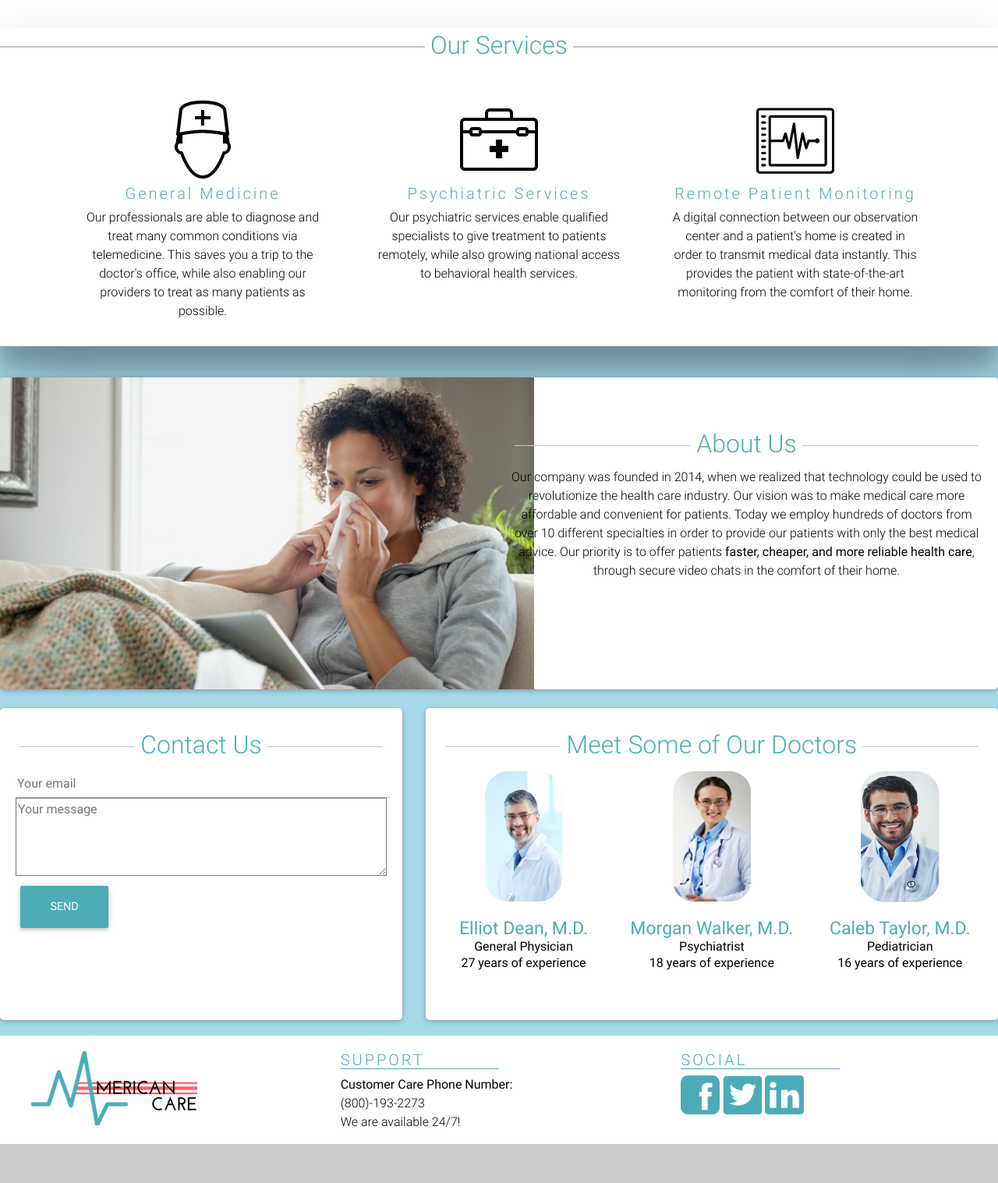
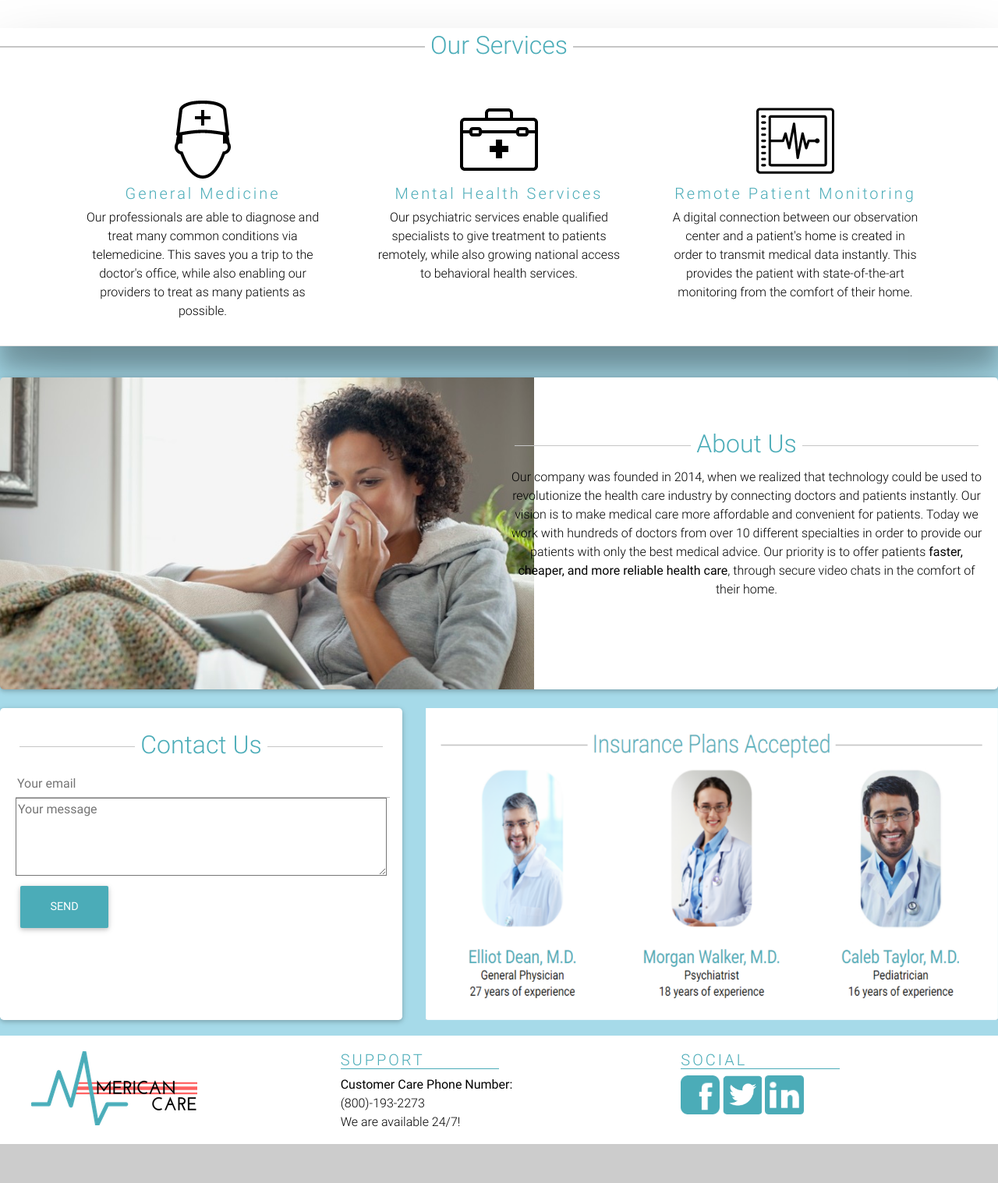
Before and after one commit to avohs24/AmericanCare, a PHP site: page / in a window 1280 px wide. Shown: the part 809-2326 px from the top of the page at 78% size. Run offline with PHP 8.4, Linux system fonts and the light colour scheme; some libraries are stand-ins or nearby versions.

Commit message:
carousel

```diff
--- a/assets/css/style.css
+++ b/assets/css/style.css
@@ -121,6 +121,9 @@ p {
 
 .btn-lg {
   background-color: #4bacb8;
+}
+.btn-lg:hover{
+  background-color: #D36B6D;
 }
 
 a.nav-item {
@@ -267,3 +270,8 @@ h5.title {
 
 }
 }
+
+img.w-100 {
+  height: 400px;
+
+}
--- a/index.html
+++ b/index.html
@@ -132,7 +132,7 @@
             <div class="col s12 m4">
               <div class="icon-block">
                 <h2 class="center"><img src='assets/images/bag.png'></h2>
-                <h5 id='services' class="center">Psychiatric Services</h5>
+                <h5 id='services' class="center">Mental Health Services</h5>
 
                 <p class="light">Our psychiatric services enable qualified specialists to give treatment to patients remotely, while also growing national access to behavioral health services.</p>
               </div>
@@ -167,7 +167,7 @@
                 <div class="divider-new dividerLine about_us">
                   <h2 id='services'>About Us</h2>
                 </div>
-                <p id='about'>Our company was founded in 2014, when we realized that technology could be used to revolutionize the health care industry. Our vision was to make medical care more affordable and convenient for patients. Today we employ hundreds of doctors
+                <p id='about'>Our company was founded in 2014, when we realized that technology could be used to revolutionize the health care industry by connecting doctors and patients instantly. Our vision is to make medical care more affordable and convenient for patients. Today we work with hundreds of doctors
                   from over 10 different specialties in order to provide our patients with only the best medical advice. Our priority is to offer patients <strong>faster, cheaper, and more reliable health care</strong>, through secure video chats in the
                   comfort of their home. </p>
               </div>
@@ -189,7 +189,7 @@
             <input type="email" name="email" placeholder="Your email">
             <textarea name="message" placeholder="Your message"></textarea>
 
-            <button type="submit" class="btn btn-indigo btn-lg wow fadeInDown">Send</button>
+            <button type="submit" class="btn btn-lg wow fadeInDown">Send</button>
 
 
           </form>
@@ -197,42 +197,25 @@
         </div>
       </div>
       <div class='col-md-7'>
-        <div class='card card-body'>
-          <div class="divider-new dividerLine">
-            <h2 class='contact_us' id='services'>Meet Some of Our Doctors</h2>
-          </div>
-          <div class='row'>
-            <div class='col-md-4 docRow'>
-              <img class='img-fluid doc-pic' src='./assets/images/docc3.jpg'>
+
+
+        <div id="carousel" class="carousel slide carousel-fade" data-ride="carousel">
+
+            <div class="carousel-inner" role="listbox">
+                <div class="carousel-item active">
+                        <img class="d-block w-100 img-fluid" src="./assets/images/all-docs.png" alt="First slide">
+                </div>
+                <div class="carousel-item">
+
+                        <img class="d-block w-100 img-fluid" src="./assets/images/insurance.png" alt="Second slide">
+
+                </div>
             </div>
-            <div class='col-md-4 docRow'>
-              <img class='img-fluid doc-pic' src='./assets/images/girl-doc.jpg'>
-            </div>
-            <div class='col-md-4 docRow'>
-              <img class='img-fluid doc-pic' src='./assets/images/docc2.jpg'>
-            </div>
-          </div>
-          <div class='row'>
-            <div class='col-md-4 experience'>
-              <h6> Elliot Dean, M.D.</h6>
-              <p> General Physician</p>
-              <p>27 years of experience</p>
-            </div>
-            <div class='col-md-4 experience'>
-              <h6> Morgan Walker, M.D.</h6>
-              <p>Psychiatrist</p>
-              <p>18 years of experience</p>
-            </div>
-
-            <div class='col-md-4 experience'>
-              <h6> Caleb Taylor, M.D.</h6>
-              <p> Pediatrician</p>
-              <p>16 years of experience</p>
-            </div>
-          </div>
 
 
         </div>
+
+
       </div>
 
 
```
Also changed, not shown: assets/images/all-docs.png (added), assets/images/insurance.png (added), assets/images/names.png (added).
